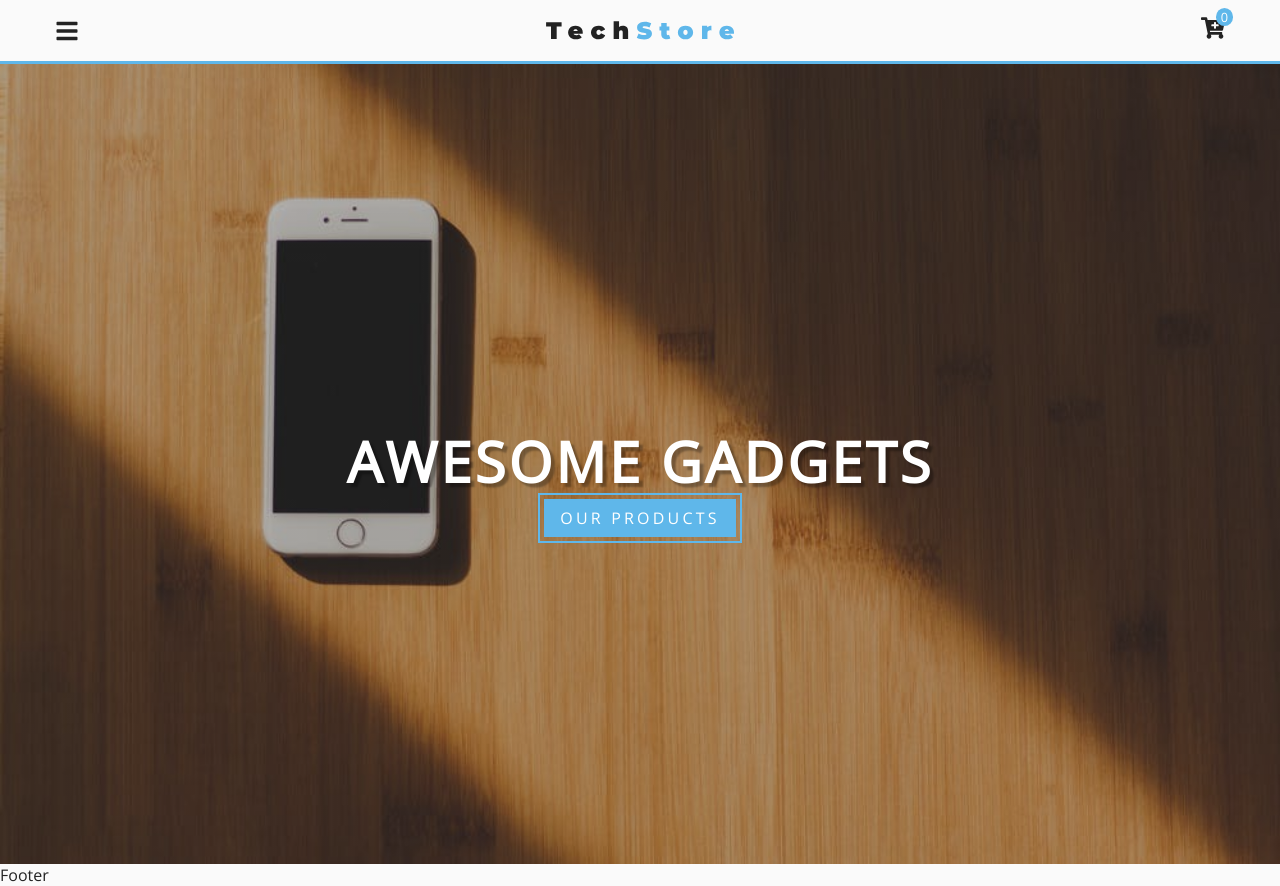
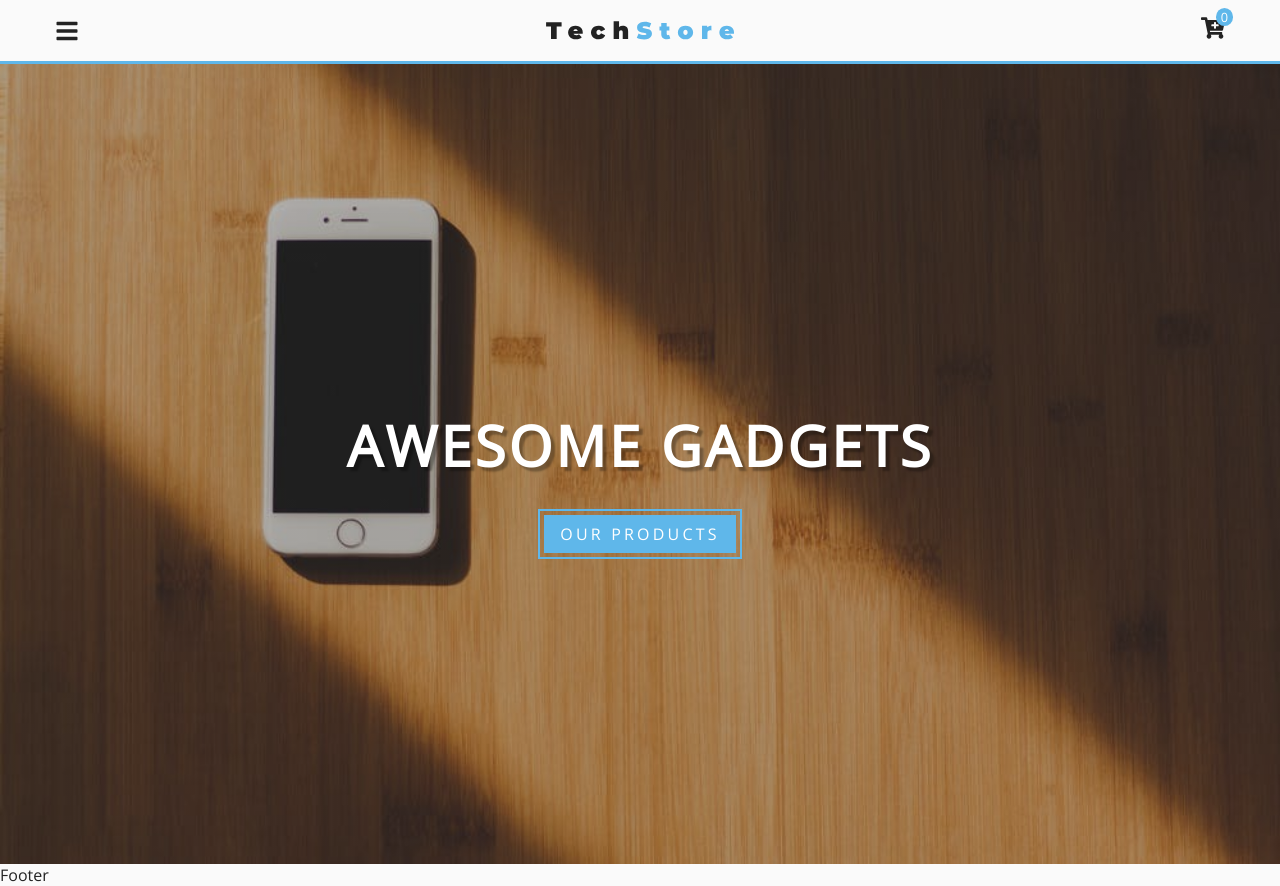
Before and after one commit to amirhosseinNouri/tech-store, a React (Create React App) app: page / in a window 1280 px wide. Built offline with nearby package versions, Linux system fonts and the light colour scheme.

Commit message:
Enhancer commented

```diff
--- a/src/pages/HomePage.js
+++ b/src/pages/HomePage.js
@@ -5,7 +5,7 @@ export default function HomePage() {
 
   return <>
   <Hero title="awesome gadgets" max="true">
-    <Link className="btn" to="/products">our products</Link>
+    <Link style={{marginTop : "2rem"}} className="btn" to="/products">our products</Link>
   </Hero>
   </>;
 }
--- a/src/store.js
+++ b/src/store.js
@@ -1,14 +1,12 @@
-import { createStore, applyMiddleware,compose } from "redux";
+import { createStore, applyMiddleware, compose } from "redux";
 import rootReducer from "./reducers";
 import thunk from "redux-thunk";
 
 const middlewares = [thunk];
-const enhancers = [  window.__REDUX_DEVTOOLS_EXTENSION__ && window.__REDUX_DEVTOOLS_EXTENSION__(),
-   applyMiddleware(...middlewares)];
+const enhancers = [applyMiddleware(...middlewares)];
+// const enhancers = [  window.__REDUX_DEVTOOLS_EXTENSION__ && window.__REDUX_DEVTOOLS_EXTENSION__(),
+//    applyMiddleware(...middlewares)];
 
-const store = createStore(
-  rootReducer,
-  compose(...enhancers)
-);
+const store = createStore(rootReducer, compose(...enhancers));
 
 export default store;
```
Also changed, not shown: 1 other file (tests, documents, lock files or other folders).
